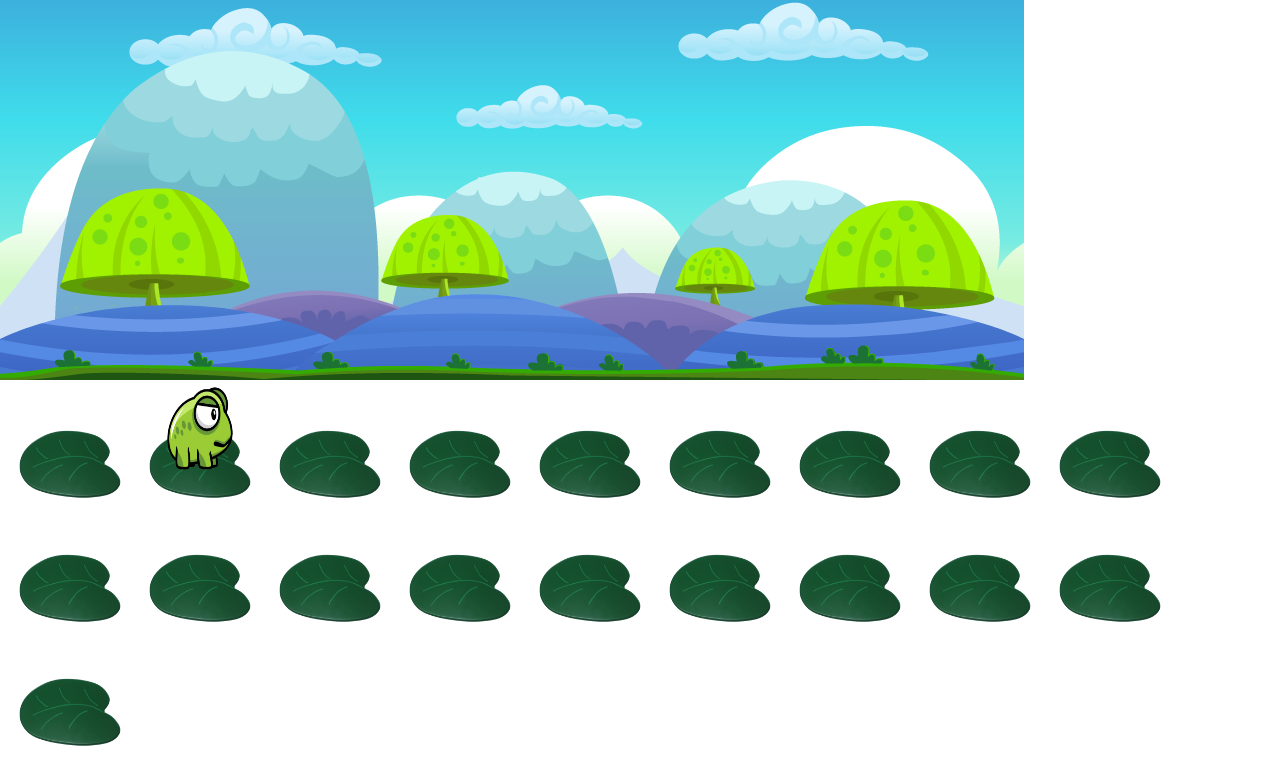
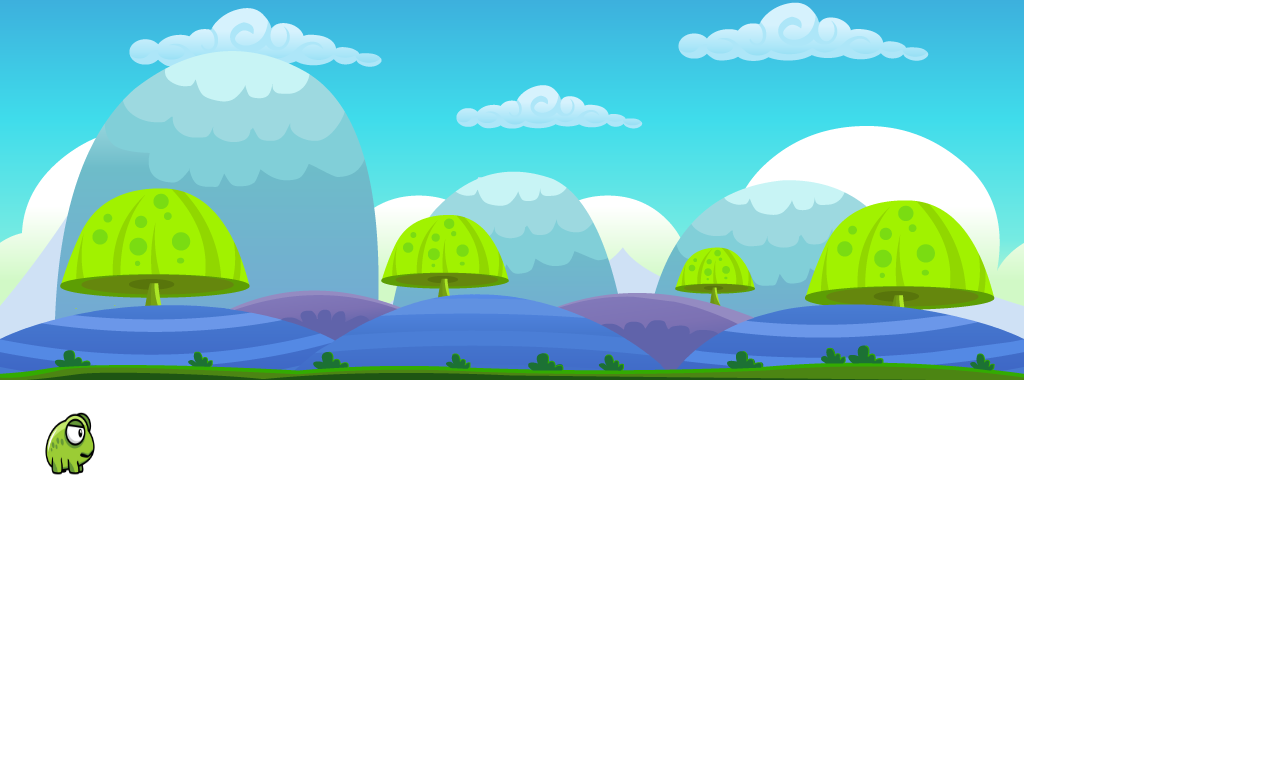
Before and after one commit to MiromiroCohort/Kermit, a plain HTML site: page index.html in a window 1280 px wide. Drawn offline with nearby package versions, Linux system fonts and the light colour scheme.

Commit message:
frog pic now moving

```diff
--- a/application.css
+++ b/application.css
@@ -14,3 +14,9 @@ width: 120px;
 height: 120px;
 margin: 0 10px;
 }
+
+td{position:relative; z-index:1}
+#bottomimg{position:absolute; top:100; left:0; z-index:1}
+#topimg{position:absolute; top:100; left:0; z-index:2}
+
+/* frog now sitting directly on top of lilypad image*/
--- a/index.html
+++ b/index.html
@@ -20,27 +20,36 @@
   <title></title>
 </head>
 <body>
+  <td>
   <div class="back-ground"><img src="farBG1.png" alt="background pic" /></div>
   <div class="images_hz">
-    <div class="lilypads"><img src="lilypad.png" alt="pic of lilypad" /></div>
-    <div class="lilypads"><img src="frog_lilypad.png" alt="pic of lilypad" /></div>
-    <div class="lilypads"><img src="lilypad.png" alt="pic of lilypad" /></div>
-    <div class="lilypads"><img src="lilypad.png" alt="pic of lilypad" /></div>
-    <div class="lilypads"><img src="lilypad.png" alt="pic of lilypad" /></div>
-    <div class="lilypads"><img src="lilypad.png" alt="pic of lilypad" /></div>
-    <div class="lilypads"><img src="lilypad.png" alt="pic of lilypad" /></div>
-    <div class="lilypads"><img src="lilypad.png" alt="pic of lilypad" /></div>
-    <div class="lilypads"><img src="lilypad.png" alt="pic of lilypad" /></div>
-    <div class="lilypads"><img src="lilypad.png" alt="pic of lilypad" /></div>
-    <div class="lilypads"><img src="lilypad.png" alt="pic of lilypad" /></div>
-    <div class="lilypads"><img src="lilypad.png" alt="pic of lilypad" /></div>
-    <div class="lilypads"><img src="lilypad.png" alt="pic of lilypad" /></div>
-    <div class="lilypads"><img src="lilypad.png" alt="pic of lilypad" /></div>
-    <div class="lilypads"><img src="lilypad.png" alt="pic of lilypad" /></div>
-    <div class="lilypads"><img src="lilypad.png" alt="pic of lilypad" /></div>
-    <div class="lilypads"><img src="lilypad.png" alt="pic of lilypad" /></div>
-    <div class="lilypads"><img src="lilypad.png" alt="pic of lilypad" /></div>
-    <div class="lilypads"><img src="lilypad.png" alt="pic of lilypad" /></div>
+ <!--    <div id="bottoming" class="lilypads"><img src="lilypad.png" alt="pic of lilypad" /></div>
+    <div id="bottoming" class="lilypads"><img src="lilypad.png" alt="pic of lilypad" /></div>
+    <div id="bottoming" class="lilypads"><img src="lilypad.png" alt="pic of lilypad" /></div>
+    <div id="bottoming" class="lilypads"><img src="lilypad.png" alt="pic of lilypad" /></div>
+    <div id="bottoming" class="lilypads"><img src="lilypad.png" alt="pic of lilypad" /></div>
+    <div id="bottoming" class="lilypads"><img src="lilypad.png" alt="pic of lilypad" /></div>
+    <div id="bottoming" class="lilypads"><img src="lilypad.png" alt="pic of lilypad" /></div>
+    <div id="bottoming" class="lilypads"><img src="lilypad.png" alt="pic of lilypad" /></div>
+    <div id="bottoming" class="lilypads"><img src="lilypad.png" alt="pic of lilypad" /></div>
+    <div id="bottoming" class="lilypads"><img src="lilypad.png" alt="pic of lilypad" /></div>
+    <div id="bottoming" class="lilypads"><img src="lilypad.png" alt="pic of lilypad" /></div>
+    <div id="bottoming" class="lilypads"><img src="lilypad.png" alt="pic of lilypad" /></div>
+    <div id="bottoming" class="lilypads"><img src="lilypad.png" alt="pic of lilypad" /></div>
+    <div id="bottoming" class="lilypads"><img src="lilypad.png" alt="pic of lilypad" /></div>
+    <div id="bottoming" class="lilypads"><img src="lilypad.png" alt="pic of lilypad" /></div>
+    <div id="bottoming" class="lilypads"><img src="lilypad.png" alt="pic of lilypad" /></div>
+    <div id="bottoming" class="lilypads"><img src="lilypad.png" alt="pic of lilypad" /></div>
+    <div id="bottoming" class="lilypads"><img src="lilypad.png" alt="pic of lilypad" /></div>
+    <div id="bottoming" class="lilypads"><img src="lilypad.png" alt="pic of lilypad" /></div> -->
+    <div id="topimg" class="lilypads"><img src="gameFrog.png" alt="pic of lilypad" /></div>
+    <!-- <div id="bottoming" class="lilypads"><img src="lilypad.png" alt="pic of lilypad" /></div> -->
   </div>
+  </td>
+
+<!--  <td><img  class="bottomimg" src="lilypad.png"  />
+    <img  class="topimg" src="frog_lilypad.png" />
+</td> -->
+
 </body>
 </html>
```
